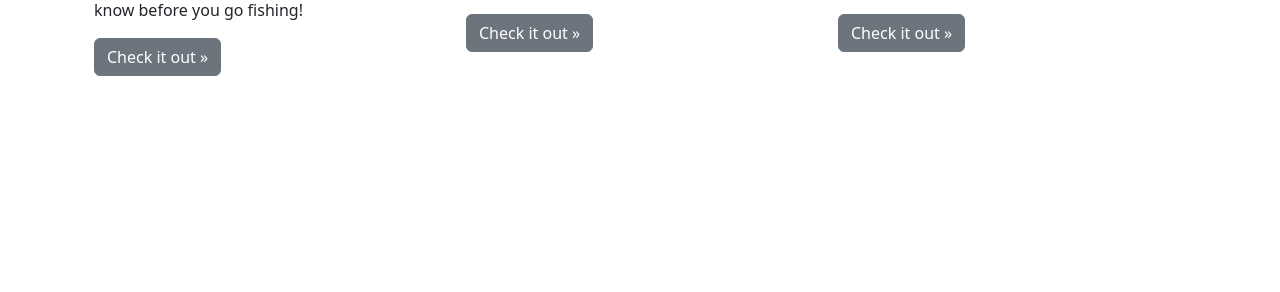
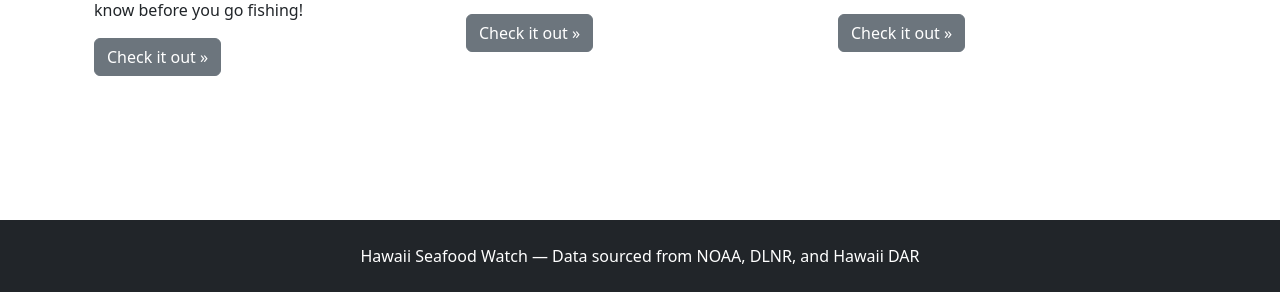
Before and after one commit to BrandonKoskie/cs401_fish_site, a Flask app: page / in a window 1280 px wide. Shown: the part 676-968 px from the top of the page. Before the commit the page ends 752 px from the top, so only its background shows below. Run offline with Flask 3, Linux system fonts and the light colour scheme.

Commit message:
working on home page footer

```diff
--- a/api/templates/home.html
+++ b/api/templates/home.html
@@ -78,5 +78,8 @@
       </div>
     </div>
   </div>
+<footer class="bg-dark text-white text-center py-4 mt-5">
+        <p class="mb-0">Hawaii Seafood Watch &mdash; Data sourced from NOAA, DLNR, and Hawaii DAR</p>
+</footer>
 </body>
 </html>
```
